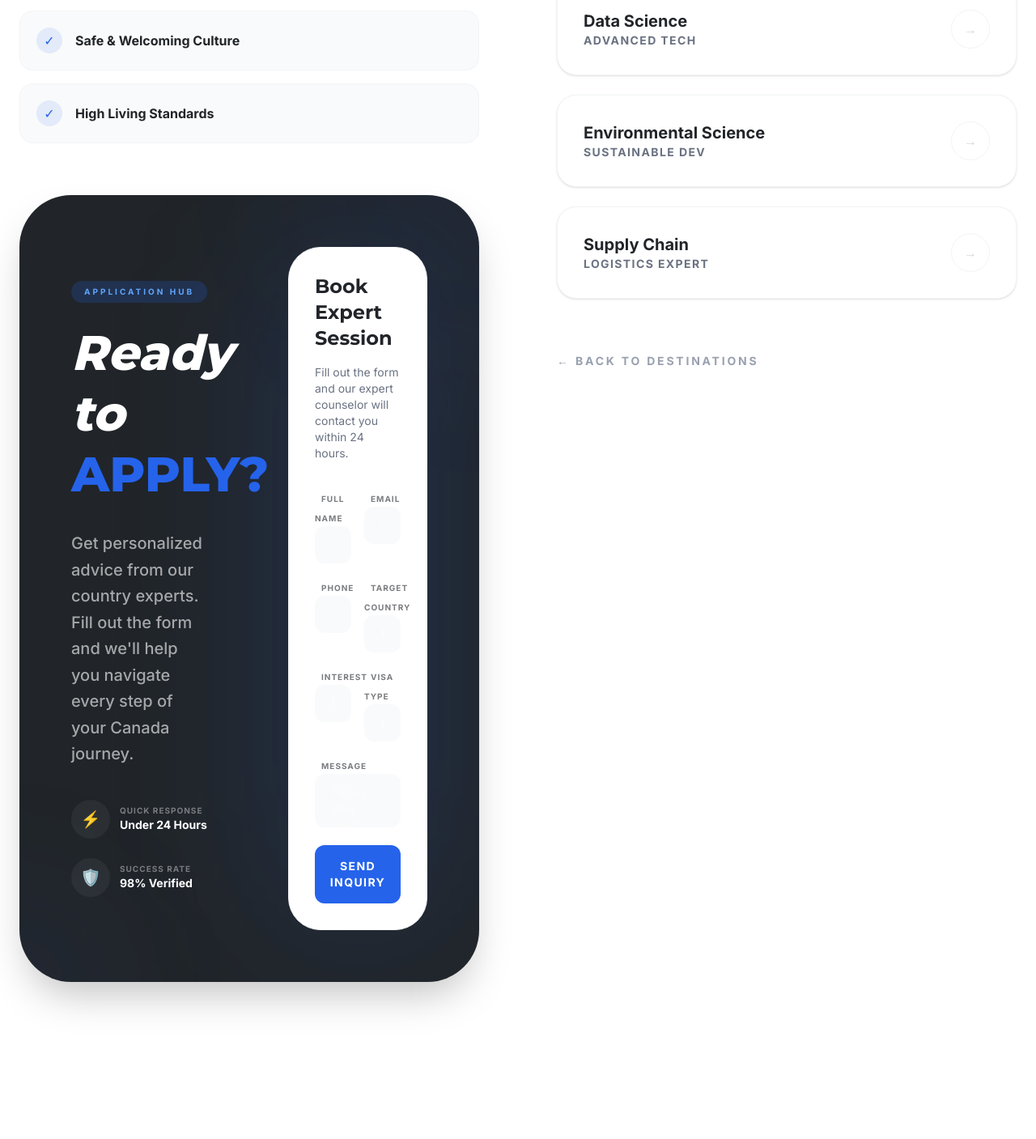
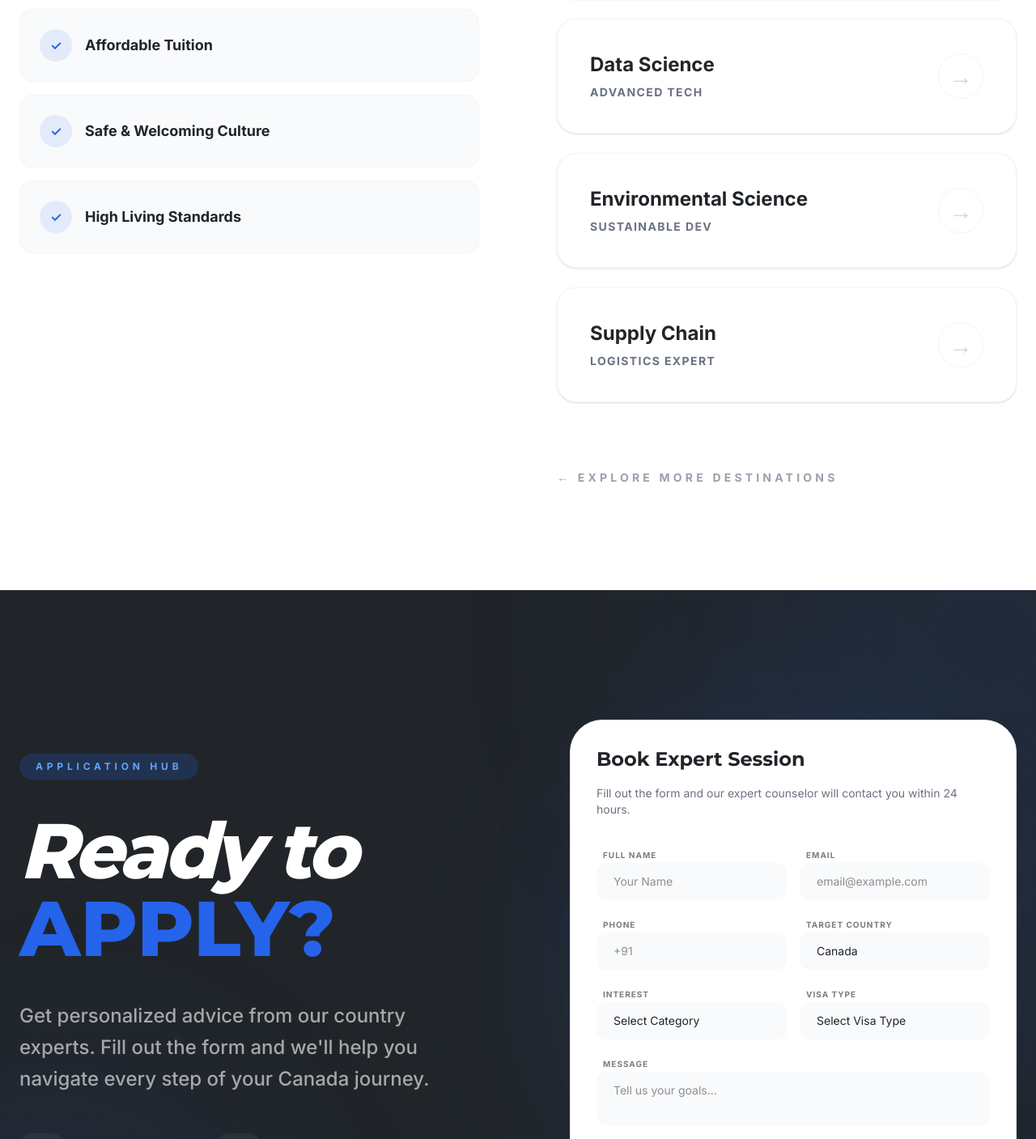
Before and after one commit to devdaleagency-in/VGS-Consultancy, a Next.js app: page /destinations/canada in a window 1280 px wide. Shown: the part 1080-2487 px from the top of the page at 81% size. Built offline with nearby package versions, Linux system fonts and the light colour scheme; no server answers; the database is empty.

Commit message:
feat: transformed application hub into an immersive full-width section for desktop

```diff
--- a/src/app/destinations/[slug]/page.tsx
+++ b/src/app/destinations/[slug]/page.tsx
@@ -102,84 +102,31 @@ export default function DestinationDetailPage() {
             </div>
           </section>
 
-          {/* Content Section */}
-          <section className="py-20 md:py-32 px-2 md:px-6">
+          {/* Top Content: Why Choose & Popular Programs */}
+          <section className="py-20 md:py-32 px-4 md:px-6">
             <div className="max-w-[1400px] mx-auto grid grid-cols-1 lg:grid-cols-2 gap-16 md:gap-24">
-
-              {/* Features */}
+              {/* Features Column */}
               <div className="space-y-10 md:space-y-12">
                 <motion.div
                   initial={{ opacity: 0, x: -30 }}
                   whileInView={{ opacity: 1, x: 0 }}
                   viewport={{ once: true }}
                 >
-                  <h2 className="text-3xl md:text-4xl font-heading font-black text-dark mb-6 md:mb-8">Why Choose {data.name}?</h2>
+                  <h2 className="text-3xl md:text-5xl font-heading font-black text-dark mb-8 md:mb-12 tracking-tighter uppercase">Why Choose {data.name}?</h2>
                   <div className="space-y-4">
                     {data.features.map((feature: string, i: number) => (
-                      <div key={i} className="flex items-center gap-4 p-4 md:p-5 bg-gray-50 rounded-2xl border border-gray-100 hover:border-primary/30 transition-all group">
-                        <div className="w-6 h-6 md:w-8 md:h-8 rounded-full bg-primary/10 flex items-center justify-center text-primary group-hover:bg-primary group-hover:text-white transition-all shrink-0">✓</div>
-                        <span className="font-bold text-dark text-sm md:text-base">{feature}</span>
+                      <div key={i} className="flex items-center gap-4 p-5 md:p-6 bg-gray-50 rounded-2xl border border-gray-100 hover:border-primary/30 transition-all group">
+                        <div className="w-8 h-8 md:w-10 md:h-10 rounded-full bg-primary/10 flex items-center justify-center text-primary group-hover:bg-primary group-hover:text-white transition-all shrink-0 font-bold">✓</div>
+                        <span className="font-bold text-dark text-base md:text-lg">{feature}</span>
                       </div>
                     ))}
                   </div>
                 </motion.div>
-
-                {/* Ready to Apply Section - Two Column with Form */}
-                <motion.div
-                  initial={{ opacity: 0, y: 30 }}
-                  whileInView={{ opacity: 1, y: 0 }}
-                  viewport={{ once: true }}
-                  className="px-2 py-12 md:p-12 lg:p-16 bg-dark rounded-[1.5rem] md:rounded-[4rem] text-white relative overflow-hidden group shadow-2xl mt-16"
-                  id="apply-form"
-                >
-                  <div className="relative z-10 grid grid-cols-1 lg:grid-cols-2 gap-10 md:gap-24 items-center">
-                    <div className="text-center md:text-left">
-                      <motion.div
-                        initial={{ opacity: 0, scale: 0.8 }}
-                        whileInView={{ opacity: 1, scale: 1 }}
-                        className="inline-block px-4 py-1.5 rounded-full bg-primary/20 text-primary-light font-black text-[10px] tracking-[0.3em] uppercase mb-6"
-                      >
-                        Application Hub
-                      </motion.div>
-                      <h3 className="text-4xl md:text-5xl lg:text-6xl font-heading font-black mb-8 italic leading-tight">
-                        Ready to <br /> <span className="text-primary tracking-normal not-italic uppercase">Apply?</span>
-                      </h3>
-                      <p className="text-white/60 mb-10 font-medium text-lg md:text-xl leading-relaxed max-w-md">
-                        Get personalized advice from our country experts. Fill out the form and we'll help you navigate every step of your {data.name} journey.
-                      </p>
-
-                      <div className="flex flex-wrap gap-6 justify-center md:justify-start">
-                        <div className="flex items-center gap-3">
-                          <div className="w-12 h-12 rounded-full bg-white/5 flex items-center justify-center text-xl">⚡</div>
-                          <div className="text-left">
-                            <p className="text-[10px] font-black uppercase tracking-widest text-white/40">Quick Response</p>
-                            <p className="font-bold text-sm">Under 24 Hours</p>
-                          </div>
-                        </div>
-                        <div className="flex items-center gap-3">
-                          <div className="w-12 h-12 rounded-full bg-white/5 flex items-center justify-center text-xl">🛡️</div>
-                          <div className="text-left">
-                            <p className="text-[10px] font-black uppercase tracking-widest text-white/40">Success Rate</p>
-                            <p className="font-bold text-sm">98% Verified</p>
-                          </div>
-                        </div>
-                      </div>
-                    </div>
-
-                    <div className="relative">
-                      <div className="absolute inset-0 bg-primary/20 blur-[100px] -z-10 rounded-full" />
-                      <ContactForm defaultCountry={data.name} isCompact={true} />
-                    </div>
-                  </div>
-
-                  <div className="absolute top-0 right-0 w-96 h-96 bg-primary/5 rounded-full blur-[100px] -mr-48 -mt-48 pointer-events-none" />
-                  <div className="absolute bottom-0 left-0 w-64 h-64 bg-primary/5 rounded-full blur-[80px] -ml-32 -mb-32 pointer-events-none" />
-                </motion.div>
               </div>
 
-              {/* Programs */}
-              <div className="space-y-8">
-                <h2 className="text-3xl md:text-4xl font-heading font-black text-dark mb-8 md:mb-10">Popular Programs</h2>
+              {/* Programs Column */}
+              <div className="space-y-10 md:space-y-12">
+                <h2 className="text-3xl md:text-5xl font-heading font-black text-dark mb-8 md:mb-12 tracking-tighter uppercase">Popular Programs</h2>
                 <div className="grid grid-cols-1 gap-4 md:gap-6">
                   {data.programs.map((prog: any, i: number) => (
                     <motion.div
@@ -188,28 +135,88 @@ export default function DestinationDetailPage() {
                       whileInView={{ opacity: 1, scale: 1 }}
                       viewport={{ once: true }}
                       transition={{ delay: i * 0.1 }}
-                      className="p-6 md:p-8 bg-white rounded-2xl md:rounded-3xl border border-gray-100 shadow-sm hover:shadow-xl transition-all cursor-pointer group"
+                      className="p-6 md:p-10 bg-white rounded-2xl md:rounded-3xl border border-gray-100 shadow-sm hover:shadow-2xl transition-all cursor-pointer group"
                     >
                       <div className="flex justify-between items-center">
                         <div>
-                          <h4 className="text-lg md:text-xl font-black text-dark group-hover:text-primary transition-colors">{prog.title}</h4>
-                          <p className="text-[10px] md:text-sm text-gray-500 font-bold uppercase tracking-widest">{prog.level}</p>
+                          <h4 className="text-xl md:text-2xl font-black text-dark group-hover:text-primary transition-colors">{prog.title}</h4>
+                          <p className="text-[10px] md:text-sm text-gray-500 font-bold uppercase tracking-widest mt-2">{prog.level}</p>
                         </div>
-                        <div className="w-10 h-10 md:w-12 md:h-12 rounded-full border border-gray-100 flex items-center justify-center text-gray-300 group-hover:bg-primary group-hover:text-white group-hover:border-primary transition-all shrink-0">
-                          →
+                        <div className="w-10 h-10 md:w-14 md:h-14 rounded-full border border-gray-100 flex items-center justify-center text-gray-300 group-hover:bg-primary group-hover:text-white group-hover:border-primary transition-all shrink-0">
+                          <span className="text-xl md:text-3xl">→</span>
                         </div>
                       </div>
                     </motion.div>
                   ))}
                 </div>
-
                 <div className="pt-8 text-center md:text-left">
-                  <Link href="/destinations" className="text-[10px] md:text-sm font-black uppercase tracking-[0.2em] text-gray-400 hover:text-primary transition-all">
-                    ← Back to Destinations
+                  <Link href="/destinations" className="text-xs md:text-sm font-black uppercase tracking-[0.3em] text-gray-400 hover:text-primary transition-all">
+                    ← Explore More Destinations
                   </Link>
                 </div>
               </div>
+            </div>
+          </section>
 
+          {/* STANDALONE IMMERSIVE APPLICATION HUB */}
+          <section id="apply-form" className="w-full bg-dark py-24 md:py-40 relative overflow-hidden">
+            {/* Background Effects */}
+            <div className="absolute top-0 right-0 w-[50vw] h-[50vw] bg-primary/10 rounded-full blur-[150px] -mr-[20vw] -mt-[20vw] pointer-events-none" />
+            <div className="absolute bottom-0 left-0 w-[40vw] h-[40vw] bg-primary/10 rounded-full blur-[120px] -ml-[15vw] -mb-[15vw] pointer-events-none" />
+
+            <div className="max-w-[1400px] mx-auto px-4 md:px-6 relative z-10">
+              <div className="grid grid-cols-1 lg:grid-cols-2 gap-20 lg:gap-32 items-center">
+
+                {/* Left Content */}
+                <div className="text-center lg:text-left">
+                  <motion.div
+                    initial={{ opacity: 0, scale: 0.8 }}
+                    whileInView={{ opacity: 1, scale: 1 }}
+                    className="inline-block px-5 py-2 rounded-full bg-primary/20 text-primary-light font-black text-[10px] md:text-xs tracking-[0.4em] uppercase mb-10"
+                  >
+                    Application Hub
+                  </motion.div>
+
+                  <h3 className="text-5xl md:text-7xl lg:text-8xl font-heading font-black text-white mb-10 italic leading-none tracking-tighter">
+                    Ready to <br /> <span className="text-primary tracking-normal not-italic uppercase">Apply?</span>
+                  </h3>
+
+                  <p className="text-white/60 mb-12 font-medium text-lg md:text-2xl leading-relaxed max-w-xl mx-auto lg:mx-0">
+                    Get personalized advice from our country experts. Fill out the form and we'll help you navigate every step of your {data.name} journey.
+                  </p>
+
+                  <div className="flex flex-wrap gap-8 justify-center lg:justify-start">
+                    <div className="flex items-center gap-4">
+                      <div className="w-14 h-14 rounded-2xl bg-white/5 flex items-center justify-center text-3xl">⚡</div>
+                      <div className="text-left">
+                        <p className="text-[10px] font-black uppercase tracking-[0.2em] text-white/40">Quick Response</p>
+                        <p className="font-bold text-lg text-white">Under 24 Hours</p>
+                      </div>
+                    </div>
+                    <div className="flex items-center gap-4">
+                      <div className="w-14 h-14 rounded-2xl bg-white/5 flex items-center justify-center text-3xl">🛡️</div>
+                      <div className="text-left">
+                        <p className="text-[10px] font-black uppercase tracking-[0.2em] text-white/40">Success Rate</p>
+                        <p className="font-bold text-lg text-white">98% Verified</p>
+                      </div>
+                    </div>
+                  </div>
+                </div>
+
+                {/* Right Form */}
+                <div className="relative">
+                  <motion.div
+                    initial={{ opacity: 0, x: 50 }}
+                    whileInView={{ opacity: 1, x: 0 }}
+                    viewport={{ once: true }}
+                    className="relative z-10"
+                  >
+                    <div className="absolute inset-0 bg-primary/30 blur-[100px] -z-10 rounded-full opacity-50" />
+                    <ContactForm defaultCountry={data.name} isCompact={true} />
+                  </motion.div>
+                </div>
+
+              </div>
             </div>
           </section>
 
```
